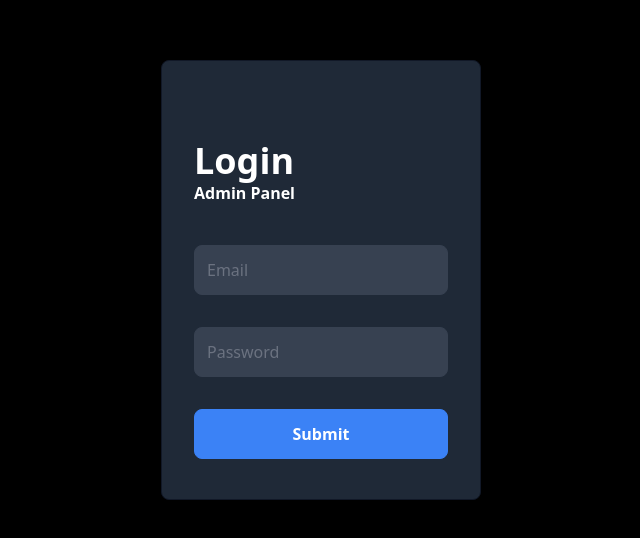
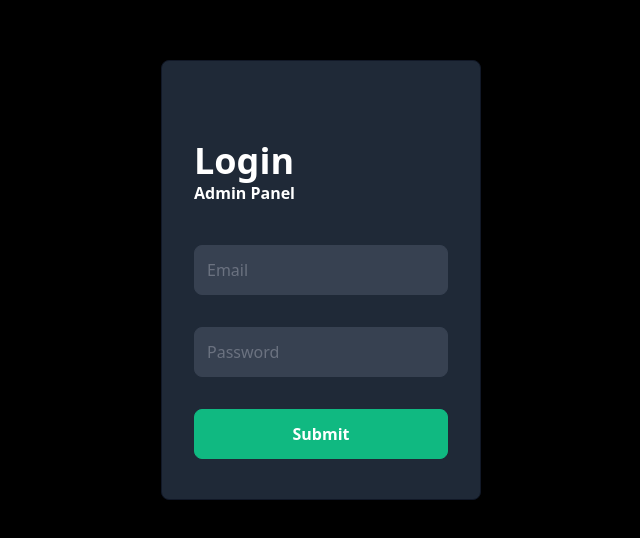
Before and after one commit to pranavvdesai/AdminPanel, a React (Create React App) app: page / in a window 1280 px wide. Shown: the part 120-658 px from the top of the page, without its empty margins (319-959 px from the left). Built offline with nearby package versions, Linux system fonts and the light colour scheme.

Commit message:
feat: color login

```diff
--- a/src/components/Login/Login.jsx
+++ b/src/components/Login/Login.jsx
@@ -88,7 +88,7 @@ export default function Login({classes}) {
 />
     <input type="password" placeholder="Password" name="password" class="border rounded-lg py-3 px-3 bg-gray-700 border-gray-700 placeholder-gray-500"               onChange={(e) => setPassword(e.target.value)}
  />
-    <button type="submit" className="border border-blue-500 bg-blue-500 text-white rounded-lg py-3 font-semibold">Submit</button>
+    <button type="submit" className="border border-green-500 bg-green-500 text-white rounded-lg py-3 font-semibold">Submit</button>
   </form>
 </div>
 </div>
```
